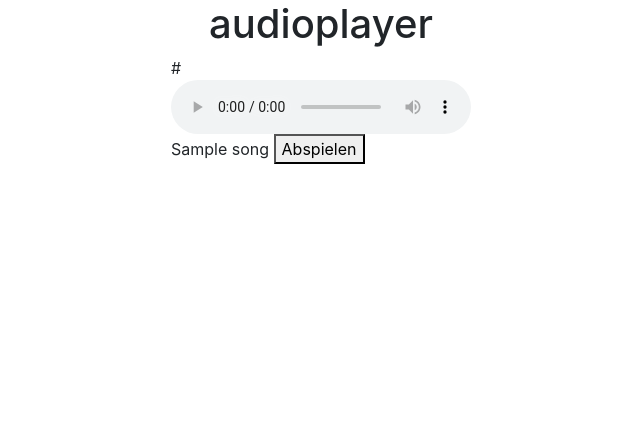
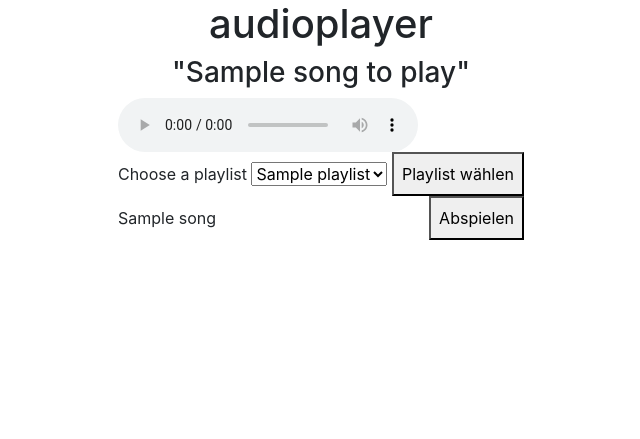
Before and after one commit to johannesrave/speel, a Django app: template player/templates/index.html in a window 1280 px wide. Shown: the top 439 px of the page, without its empty margins (319-959 px from the left). Run offline with Django 3.2, Linux system fonts and the light colour scheme; the template is opened without the code that fills it: most values are stand-ins (such as "Sample title", 1, 10 or a date in 2020); some libraries are stand-ins or nearby versions.

Commit message:
added playlist selection to player view

```diff
--- a/player/templates/index.html
+++ b/player/templates/index.html
@@ -4,14 +4,29 @@
 {% endblock %}
 {% block content %}
   <div class="d-flex flex-column">
-    {{ song_to_play.url }}
 
-    <audio id="player" src="{{ song_to_play.file.url }}" type="audio/{{audios.Audio_File.type}}" controls></audio>
+    <div class="text-center">
+      {% if song_to_play %}
+        <h3>"{{ song_to_play.title }}"</h3>
+      {% else %}
+        <h3>Bitte wähle einen Song!</h3>
+      {% endif %}
+    </div>
+    <audio id="player" src="{{ song_to_play.file.url }}" type="audio/{{ audios.Audio_File.type }}" controls></audio>
+    <form action="" method="get">
+    <label for="playlists">Choose a playlist</label>
+    <select name="playlist_id" id="playlists">
+      {% for playlist in playlists %}
+        <option value="{{ playlist.id }}">{{ playlist.name }}</option>
+      {% endfor %}
+    </select>
+    <button type="submit" class="ml-auto p-2">Playlist wählen</button>
     {% for song in songs %}
-      <form action="" method="get">
+      <div class="d-flex align-items-center">
         <span>{{ song.title }}</span>
-        <button type="submit" name="song_id" value="{{ song.id }}">Abspielen</button>
-      </form>
+        <button type="submit" name="song_id" value="{{ song.id }}" class="ml-auto p-2">Abspielen</button>
+      </div>
     {% endfor %}
+    </form>
   </div>
 {% endblock content %}
```
Also changed, not shown: player/views.py (+26 -10 lines).
